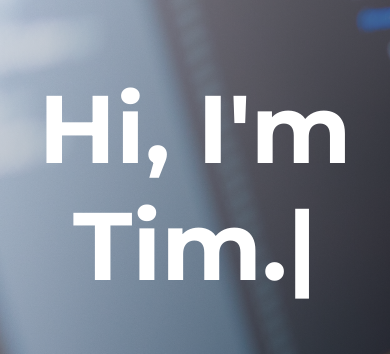
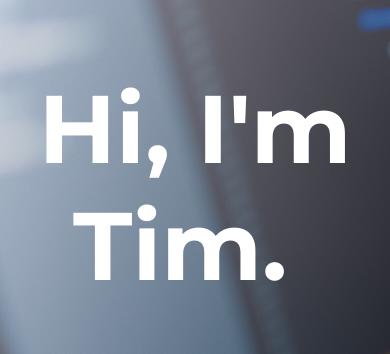
Before and after one commit to timfeskens/timfeskens.nl, a Vue app: page /easteregg in a window 390 px wide. Shown: the part 135-489 px from the top of the page. Built offline with nearby package versions, Linux system fonts and the light colour scheme.

Commit message:
fixed animation and mobile view

```diff
--- a/src/assets/pages/main.vue
+++ b/src/assets/pages/main.vue
@@ -3,7 +3,10 @@
 		<div class="bg">
 			<div class="bg--color">
 		</div>
-		<span class="bg--title">Hi, I'm Tim<router-link to="/easteregg" class="bg--easteregg">.</router-link><span class="blink">|</span></span>
+		<div class="bg__title">
+			<span class="bg__title--text">Hi, I'm Tim<router-link to="/easteregg" class="bg--easteregg">.</router-link></span>
+			<span class="blink">|</span>
+		</div>
 		<i class="material-icons to-bottom" v-scroll-to="'.container'">expand_more</i>
 		</div>
 		<i class="material-icons to-top" v-scroll-to="'.bg'">expand_less</i>
@@ -137,7 +140,17 @@
 		}
 	}
 
-	.bg--title {
+	.bg__title {
+		display: flex;
+		flex-direction: row;
+
+		@media only screen and (max-width: $tablet) {
+					display: block;
+					text-align: center;
+					z-index: 4;
+		}
+
+		&--text {
 			font-size: 6em;
 			font-weight: $heavy;
 			text-align: center;
@@ -145,13 +158,36 @@
 			z-index: 3;
 			overflow: hidden;
 			white-space: nowrap;
-		animation: typing 4s steps(40, end);
+			animation: typing 3s steps(40, end);
+			animation-fill-mode: forwards;
+			width: 0;
+
+			@keyframes typing {
+				from { width: 0 }
+				to { width: 100% }
+			}
 
 			@media only screen and (max-width: $tablet) {
-			text-align: center;
+				overflow: hidden;
+				white-space: initial;
 				animation: none;
-			overflow: auto;
-			white-space: initial;
+				width: 100%;
+			}
+		}
+
+		.blink {
+			font-size: 6em;
+			font-weight: $heavy;
+			color: $tim--white;
+			z-index: 3;
+			animation: blink 1200ms infinite;
+			height: 1em;
+
+			@keyframes blink {
+				0% {opacity: 0}
+				49%{opacity: 0}
+				50% {opacity: 1}
+			}
 		}
 	}
 
@@ -163,11 +199,6 @@
 		&:hover, &:visited, &:active {
 			color: $tim--white;
 		}
-	}
-
-	.blink {
-  		animation: blink 1300ms infinite;
-		height: 1em;
 	}
 
 	.container {
@@ -275,16 +306,6 @@
 		}
 	}
 	/* keyframes for animations */
-	@keyframes blink {
-		0% {opacity: 0}
-		49%{opacity: 0}
-		50% {opacity: 1}
-	}
-
-	@keyframes typing {
-		from { width: 0 }
-		to { width: 100% }
-	}
 }
 
 </style>
```
Lines whose indentation alone changed are shown as unchanged.
